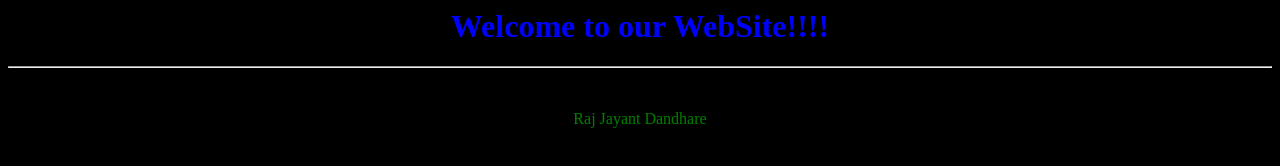
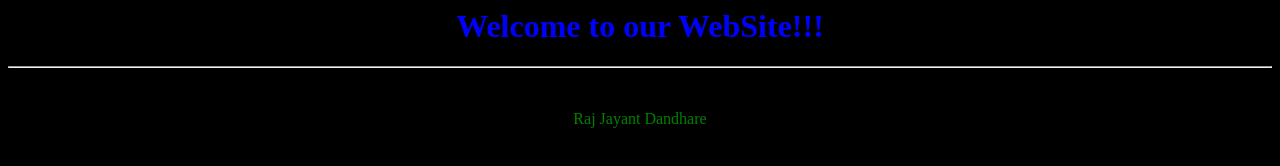
Before and after one commit to RajDandhare/jenkins-docker-webpage, a plain HTML site: page index.html in a window 1280 px wide. Drawn offline with Linux system fonts and the light colour scheme.

Commit message:
Update index.html

```diff
--- a/index.html
+++ b/index.html
@@ -1,7 +1,7 @@
 <html>
         <body style="background-color:black;">
 
-                <h1 style="text-align:center; color:blue;">Welcome to our WebSite!!!!</h1>
+                <h1 style="text-align:center; color:blue;">Welcome to our WebSite!!!</h1>
                 <hr>
                 <br>
                 <p style="text-align:center; color:green;"> Raj Jayant Dandhare </p>
```
